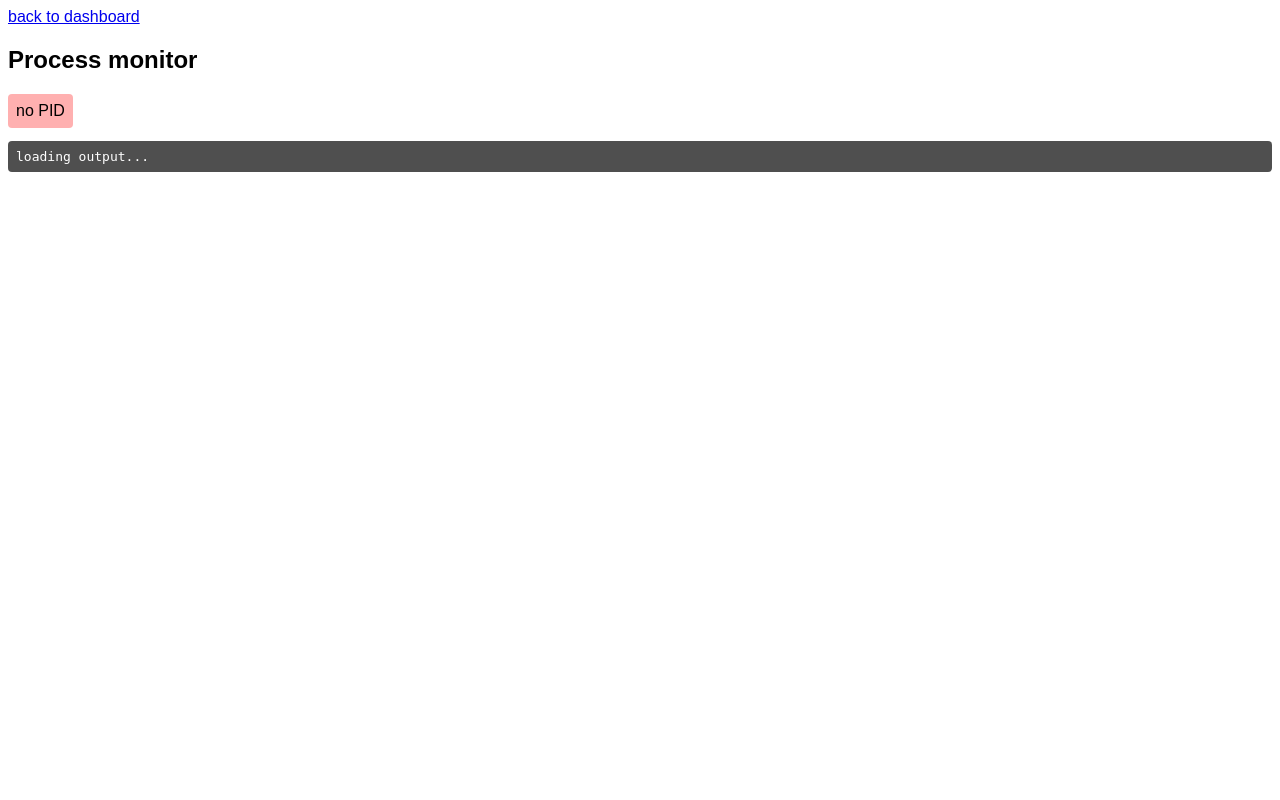
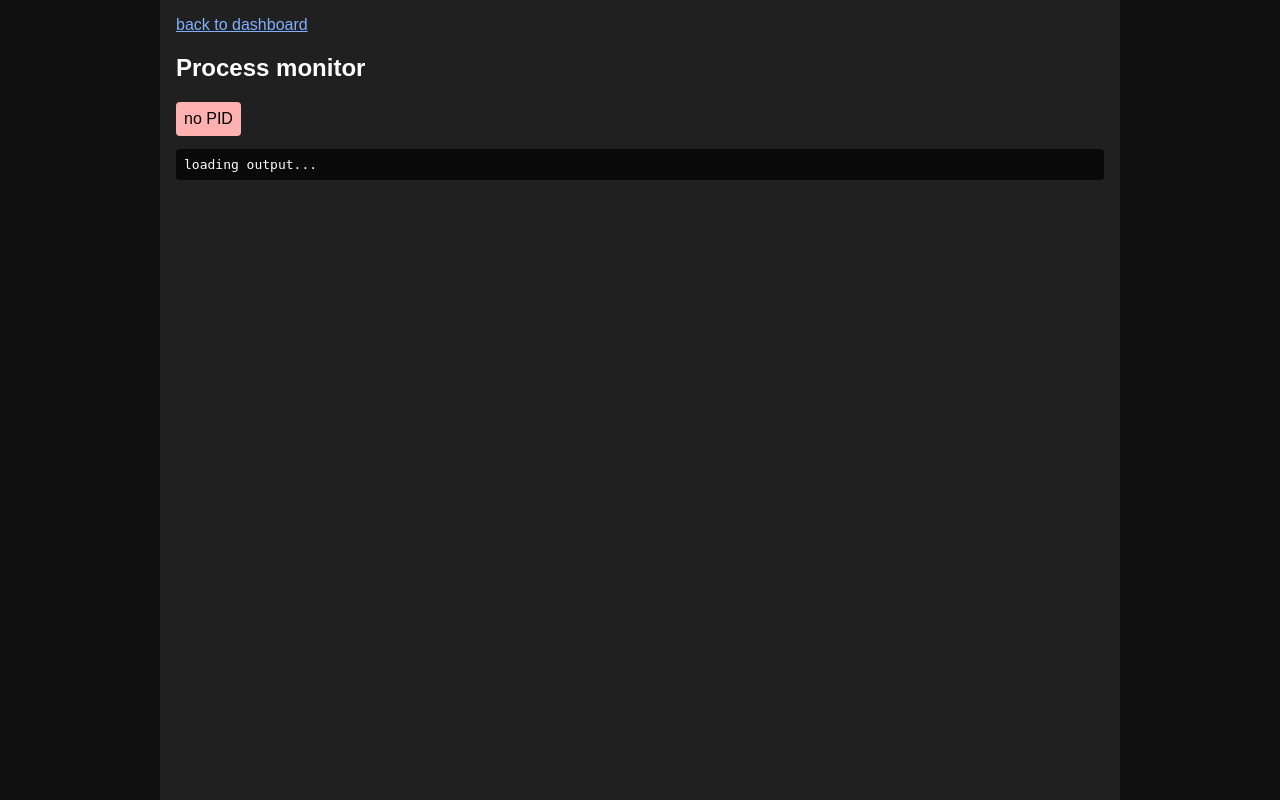
Before and after one commit to PhyzAI/PhyzAi, a Flask app: page /procmon/ in a window 1280 px wide. Run offline with Flask 3, Linux system fonts and the light colour scheme.

Commit message:
Add process monitor

```diff
--- a/Requirements.txt
+++ b/Requirements.txt
@@ -1,4 +1,4 @@
-openai
+openai>=1.93.0
 whisper
 webrtcvad
 sounddevice
--- a/server/serve.py
+++ b/server/serve.py
@@ -1,10 +1,11 @@
 import os
+import shlex
 import subprocess
 import threading
 from collections import defaultdict
 from pathlib import Path
 
-from flask import Flask, render_template, url_for, send_file, request
+from flask import Flask, render_template, url_for, send_file, request, redirect
 
 
 def main():
@@ -53,6 +54,8 @@ def main():
             proc.stdout.close()
 
         th = threading.Thread(target=watcher)
+        th.daemon = True
+        th.start()
 
         return this_id
 
@@ -60,20 +63,11 @@ def main():
     def procmon():
         return render_template('operation.html.j2')
 
-    @app.route('/sync')
-    def synchronize():
-        is_force = request.args.get('force')
-        text = ''
-        if is_force == 'True':
-            result = subprocess.run(['git', 'fetch'], stdout=subprocess.PIPE, stderr=subprocess.STDOUT)
-            text += result.stdout.decode('utf-8')
-            result = subprocess.run(['git', 'reset', '--hard', 'origin/develop'],
-                                    stdout=subprocess.PIPE, stderr=subprocess.STDOUT)
-            text += result.stdout.decode('utf-8')
-        else:
-            result = subprocess.run(['git', 'pull'], stdout=subprocess.PIPE, stderr=subprocess.STDOUT)
-            text += result.stdout.decode('utf-8')
-        return render_template('operation.html.j2', output=text)
+    @app.route('/git/<command>')
+    def gitcmd(command: str):
+        broke_command = shlex.split(command)
+        result = launch_proc(['git'] + broke_command)
+        return redirect(url_for('procmon', pid=result))
 
     @app.route('/proclog/<int:proc_id>')
     def get_proclog(proc_id: int):
@@ -82,9 +76,12 @@ def main():
             return {
                 "error": f"ProcID {proc_id} not found"
             }, 404
+        exc = proc.poll()
+        if exc is None:
+            exc = False
         return {
-            "exitcode": proc.poll() or False,
-            "out": proc.stdout.rea,
+            "exitcode": exc,
+            "stdout": proc_cache[proc_id].decode('utf-8'),
         }
 
     app.run(host='0.0.0.0', port=8001, debug=True)
--- a/server/static/phyz.css
+++ b/server/static/phyz.css
@@ -1,5 +1,24 @@
+html {
+    display: flex;
+    justify-content: center;
+    background: #101010;
+}
+
 body {
     font-family: sans-serif;
+    min-width: 60em;
+    background: #202020;
+    padding: 16px;
+    margin: 0;
+    min-height: 100vh;
+    color: white;
+}
+
+a {
+    color: #80b0ff;
+}
+a:visited {
+    color: #b0b0ff;
 }
 
 ul > li::marker {
@@ -12,17 +31,21 @@ code {
     background: #00000020;
 }
 
-pre {
+#output {
     padding: 8px;
     border-radius: 4px;
     background: #000000b0;
     color: white;
+}
+#output.-no-output {
+    color: #bbbbbb;
 }
 
 .proc-state {
     width: fit-content;
     padding: 8px;
     border-radius: 4px;
+    color: #000000;
 }
 
 .proc-state[data-state="loading"] {
--- a/server/static/procmon.js
+++ b/server/static/procmon.js
@@ -30,14 +30,22 @@ window.addEventListener("load", async () => {
         return
     }
 
+    const started = Date.now()
+
     async function iterate() {
         const data = await getData(pid)
+        if (data == null) {
+            invalid()
+            return
+        }
 
         const exitcode = data.exitcode
+        const out = data.stdout
 
-        if (!exitcode) {
+        if (exitcode === false) {
             state.dataset.state = "running"
             state.innerHTML = "Running..."
+            setTimeout(iterate, 100)
         } else {
             if (exitcode === 0) {
                 state.dataset.state = "success"
@@ -46,8 +54,18 @@ window.addEventListener("load", async () => {
             }
             state.innerHTML = `Completed with exit code ${exitcode}`
         }
-
-        setTimeout(iterate, 250)
+        const isEmpty = out.length === 0
+        if (isEmpty) {
+            const duration = Date.now() - started
+            output.classList.add("-no-output")
+            if (exitcode === false)
+                output.innerText = `No output yet... ${Math.round(duration / 100) / 10}s`
+            else
+                output.innerText = `Command produced no output`
+        } else {
+            output.classList.remove("-no-output")
+            output.innerText = out
+        }
     }
     await iterate()
 })
--- a/server/templates/index.html.j2
+++ b/server/templates/index.html.j2
@@ -10,8 +10,8 @@
 <p>what's up?</p>
 <ul>
     <li><a href="{{ url_for('enumerate_fs', path='') }}">Explore the local filesystem</a></li>
-    <li><a href="{{ url_for('synchronize') }}">Synchronize changes (<code>git pull</code>)</a></li>
-    <li><a href="{{ url_for('synchronize', force=True) }}">Synchronize changes (<b>force!</b>)</a></li>
+    <li><a href="{{ url_for('gitcmd', command='pull') }}">Synchronize changes (<code>git pull</code>)</a></li>
+    <li><a href="{{ url_for('gitcmd', command='status') }}">Git status</a></li>
 </ul>
 </body>
 </html>
```
